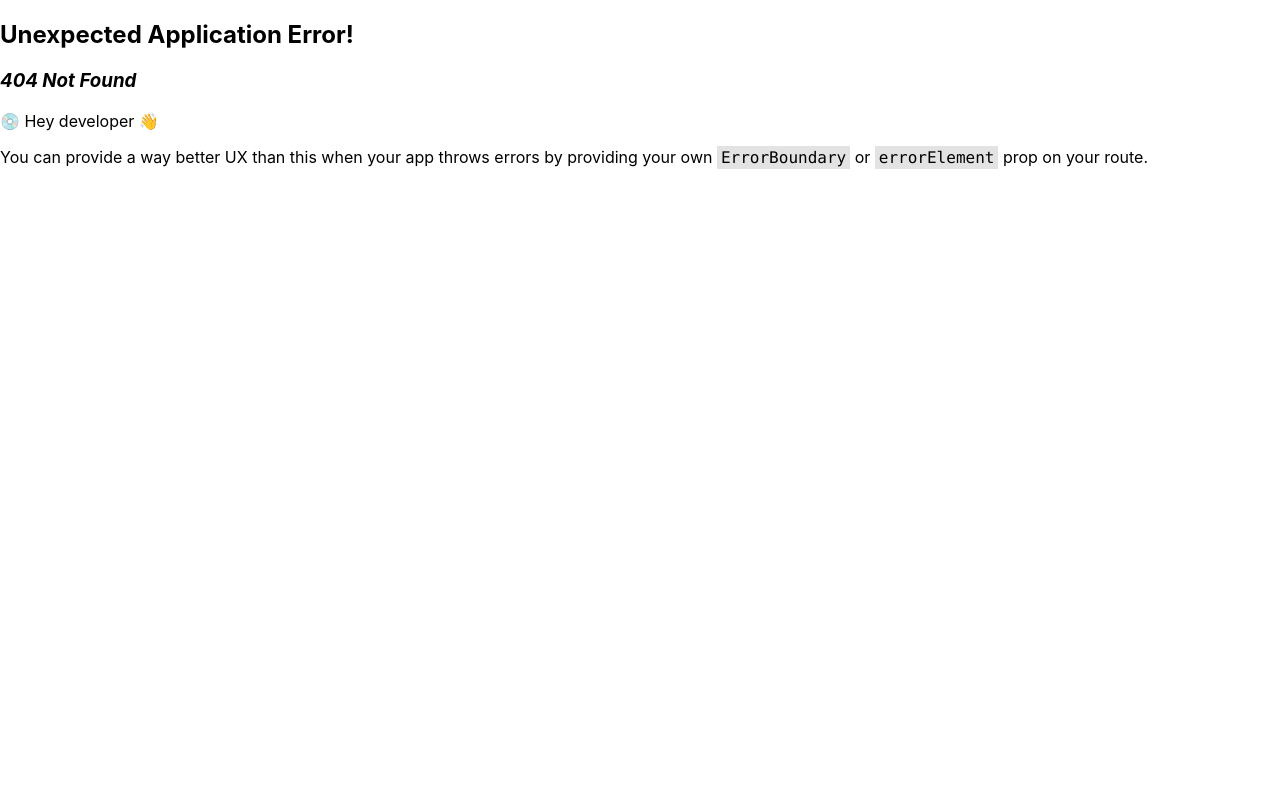
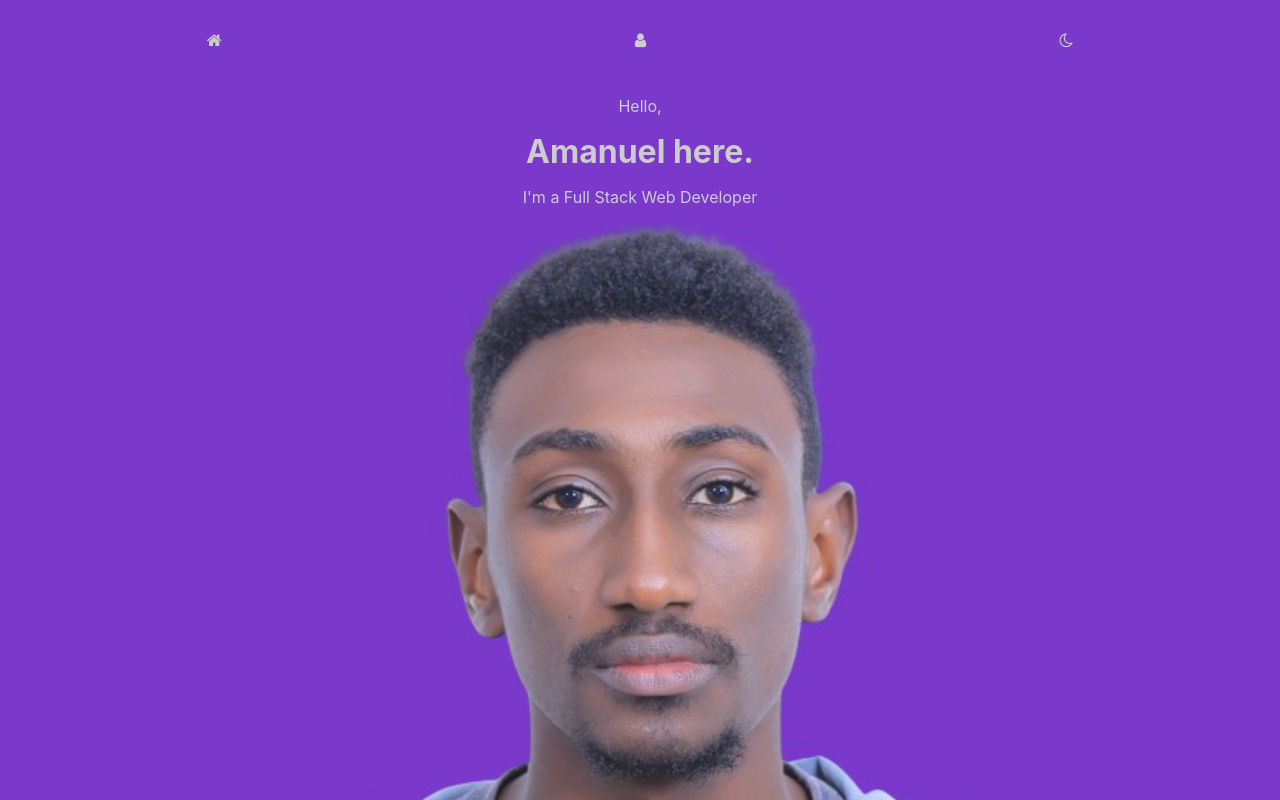
Before and after one commit to amexabee/portfolio-react, a React (Create React App) app: page /home in a window 1280 px wide. Before the commit this address had no page. Built offline with nearby package versions, Linux system fonts and the light colour scheme.

Commit message:
Add an about component

```diff
--- a/src/App.js
+++ b/src/App.js
@@ -1,11 +1,13 @@
 import {
   createBrowserRouter,
   createRoutesFromElements,
+  Navigate,
   Route,
   RouterProvider,
 } from 'react-router-dom';
 import NavBar from './components/navBar';
 import Home from './components/home';
+import About from './components/about';
 
 // styles
 import './App.css';
@@ -15,7 +17,9 @@ import './css/home.css';
 const router = createBrowserRouter(
   createRoutesFromElements(
     <Route path="/" element={<NavBar />}>
-      <Route index element={<Home />} />
+      <Route index element={<Navigate to="home" replace />} />
+      <Route path="home" element={<Home />} />
+      <Route path="about" element={<About />} />
     </Route>
   )
 );
--- /dev/null
+++ b/src/components/about.jsx
@@ -0,0 +1,5 @@
+const About = () => {
+  return <h1>About</h1>;
+};
+
+export default About;
--- a/src/components/navBar.jsx
+++ b/src/components/navBar.jsx
@@ -18,7 +18,7 @@ const NavBar = () => {
       <nav className={mode}>
         <ul>
           <li>
-            <Link className="link" to="/">
+            <Link className="link" to="home">
               <i className="fa fa-home">
                 <span className="home-text">
                   <p>Home</p>
@@ -27,7 +27,7 @@ const NavBar = () => {
             </Link>
           </li>
           <li>
-            <Link className="link" to="/">
+            <Link className="link" to="about">
               <i className="fa fa-user">
                 <span className="home-text">
                   <p>About</p>
--- a/src/css/navBar.css
+++ b/src/css/navBar.css
@@ -2,7 +2,7 @@ nav {
   display: flex;
   justify-content: center;
   align-items: center;
-  height: 50px;
+  height: 10vh;
 }
 
 nav ul {
@@ -24,7 +24,7 @@ nav ul {
   display: none;
   position: relative;
   top: -20px;
-  left: -15px;
+  left: -20px;
 }
 
 .home-text p {
```
